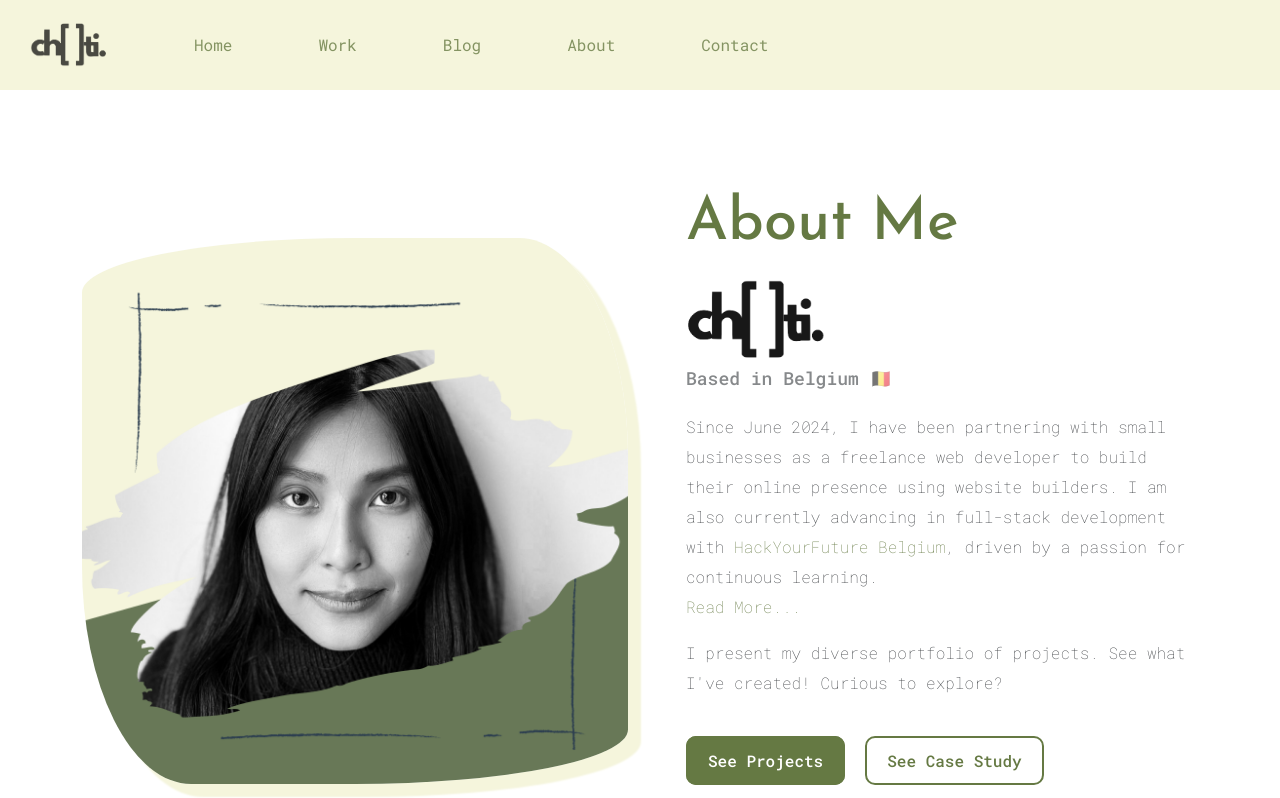
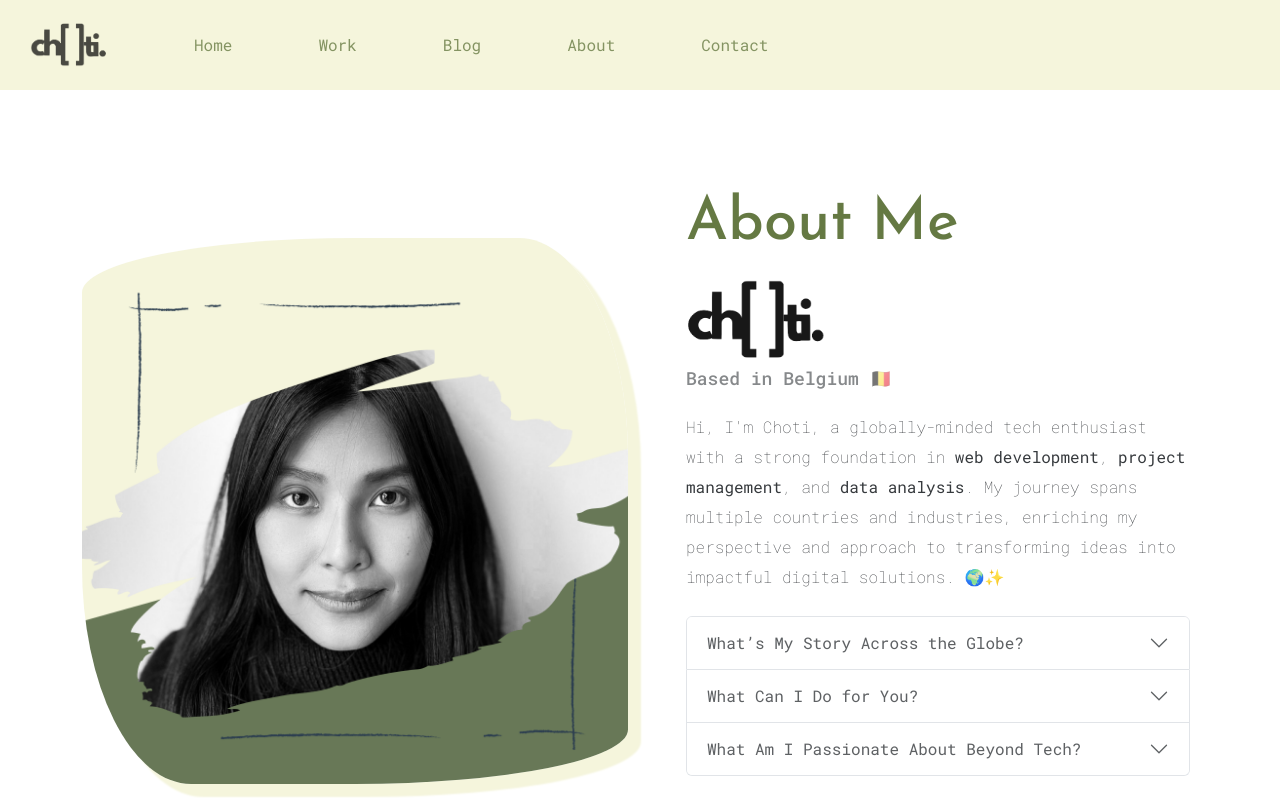
Before and after one commit to jgchoti/jgchoti.github.io, a React (Create React App) app: page /about in a window 1280 px wide. Shown: the top 798 px of the page. Built offline with nearby package versions, Linux system fonts and the light colour scheme.

Commit message:
Update AboutContent.js

```diff
--- a/src/component/AboutContent.js
+++ b/src/component/AboutContent.js
@@ -2,7 +2,6 @@ import React from 'react';
 import { Link } from 'react-router-dom';
 import profilePhoto from '../assets/images/profile_photo.png';
 import chotiLogo from '../assets/images/logo_choti.png';
-
 
 function AboutContent() {
 
@@ -10,7 +9,7 @@ function AboutContent() {
         <div className="container content-container">
             <div className="row">
                 <div className="col-lg-6 mt-5">
-                    <img className="profile-photo img-fluid" src={profilePhoto} alt="chotirat profile" />
+                    <img className="profile-photo img-fluid" src={profilePhoto} alt="Chotirat profile" />
                 </div>
                 <div className="col-lg-6 description">
                     <h1>About Me</h1>
@@ -18,24 +17,75 @@ function AboutContent() {
                     <h3>Based in Belgium 🇧🇪</h3>
 
                     <p className="mt-3">
-                        Since June 2024, I have been partnering with small businesses as a freelance web developer to build their online presence using website builders. I am also currently advancing in full-stack development with <a href="https://www.hackyourfuturebelgium.be/">HackYourFuture Belgium</a>, driven by a passion for continuous learning.<br />
-                        <a data-bs-toggle="collapse" href="#collapseExample" role="button" aria-expanded="false" aria-controls="collapseExample" className="read-more" title="read more">Read More...</a>
+                        Hi, I'm Choti, a globally-minded tech enthusiast with a strong foundation in <strong>web development</strong>, <strong>project management</strong>, and <strong>data analysis</strong>. My journey spans multiple countries and industries, enriching my perspective and approach to transforming ideas into impactful digital solutions. 🌍✨
                     </p>
-                    <div className="collapse" id="collapseExample">
-                        <p>
-                            With a background in the tourism industry, I've resided in Switzerland, Denmark, Slovenia, Spain, the Maldives, and Malaysia, immersing myself in diverse cultures and experiences. Following a rewarding hiatus to relocate to Belgium, master a new language (Dutch!) and embark on motherhood, I'm excited to apply my skills and expertise to the vibrant IT sector.
-                        </p>
+
+                    {/* Accordion for "Read More" sections */}
+                    <div className="accordion mt-4" id="aboutAccordion">
+
+                        {/* Journey Section */}
+                        <div className="accordion-item">
+                            <h2 className="accordion-header" id="headingJourney">
+                                <button className="accordion-button collapsed" type="button" data-bs-toggle="collapse" data-bs-target="#collapseJourney" aria-expanded="false" aria-controls="collapseJourney">
+                                    What’s My Story Across the Globe?
+                                </button>
+                            </h2>
+                            <div id="collapseJourney" className="accordion-collapse collapse" aria-labelledby="headingJourney" data-bs-parent="#aboutAccordion">
+                                <div className="accordion-body">
+                                    <strong>🌱 My Journey</strong><br />
+                                    Since June 2024, I've worked as a freelance <strong>web developer</strong>, helping small businesses build engaging websites and elevate their online presence. Currently, I am further advancing my skills in <strong>full-stack development</strong> at <a href="https://www.hackyourfuture.be/" target="_blank" rel="noopener noreferrer"><strong>HackYourFuture Belgium</strong></a>, driven by a commitment to continuous learning and growth in the tech space.
+                                    <br /><br />
+                                    My career has taken me across <strong>Switzerland 🇨🇭, Denmark 🇩🇰, Slovenia 🇸🇮, Spain 🇪🇸, the Maldives 🇲🇻, and Malaysia 🇲🇾</strong>, where I gained intercultural insights and honed my adaptability. Now, after relocating to Belgium, learning Dutch, and embracing motherhood, I’m excited to bring my unique skill set and global perspective to the world of <strong>IT</strong>.
+                                </div>
+                            </div>
+                        </div>
+
+                        {/* Skills Section */}
+                        <div className="accordion-item">
+                            <h2 className="accordion-header" id="headingSkills">
+                                <button className="accordion-button collapsed" type="button" data-bs-toggle="collapse" data-bs-target="#collapseSkills" aria-expanded="false" aria-controls="collapseSkills">
+                                    What Can I Do for You?
+                                </button>
+                            </h2>
+                            <div id="collapseSkills" className="accordion-collapse collapse" aria-labelledby="headingSkills" data-bs-parent="#aboutAccordion">
+                                <div className="accordion-body">
+                                    <strong>💼 What I Do</strong><br />
+                                    I specialize in:
+                                    <ul className='text-start'>
+                                        <li>Programming with <strong>JavaScript</strong>, <strong>SQL</strong>, and <strong>IoT solutions</strong> for digital transformation projects 🛠️</li>
+                                        <li>Creating and optimizing websites for small businesses using platforms like <strong>Squarespace</strong> 🌐</li>
+                                        <li>Developing data-driven digital strategies that help clients reach their goals 📊</li>
+                                    </ul>
+                                </div>
+                            </div>
+                        </div>
+
+                        {/* Beyond Code Section */}
+                        <div className="accordion-item">
+                            <h2 className="accordion-header" id="headingBeyondCode">
+                                <button className="accordion-button collapsed" type="button" data-bs-toggle="collapse" data-bs-target="#collapseBeyondCode" aria-expanded="false" aria-controls="collapseBeyondCode">
+                                    What Am I Passionate About Beyond Tech?
+                                </button>
+                            </h2>
+                            <div id="collapseBeyondCode" className="accordion-collapse collapse" aria-labelledby="headingBeyondCode" data-bs-parent="#aboutAccordion">
+                                <div className="accordion-body">
+                                    <strong>🌟 Beyond the Code</strong><br />
+                                    Outside of work, I’m passionate about exploring the latest tech trends, learning new languages, and engaging in sustainability initiatives. ♻️🌍
+                                </div>
+                            </div>
+                        </div>
                     </div>
-                    <p className="mb-5">
+
+                    <p className="mb-5 mt-3">
                         I present my diverse portfolio of projects. See what I've created! Curious to explore?
                     </p>
                     <Link to="/project" className="btn-branding btn-mobile" title="Choti's Projects">See Projects</Link>
-                    <a href="#" className="btn-branding-case btn-mobile" title="Choti's case study" target="_blank" rel="noopener noreferrer">
+                    <a href="/blog" className="btn-branding-case btn-mobile" title="Choti's Case Study" target="_blank" rel="noopener noreferrer">
                         See Case Study
                     </a>
                 </div>
             </div>
-        </div>
+        </div >
     );
 }
 
```
